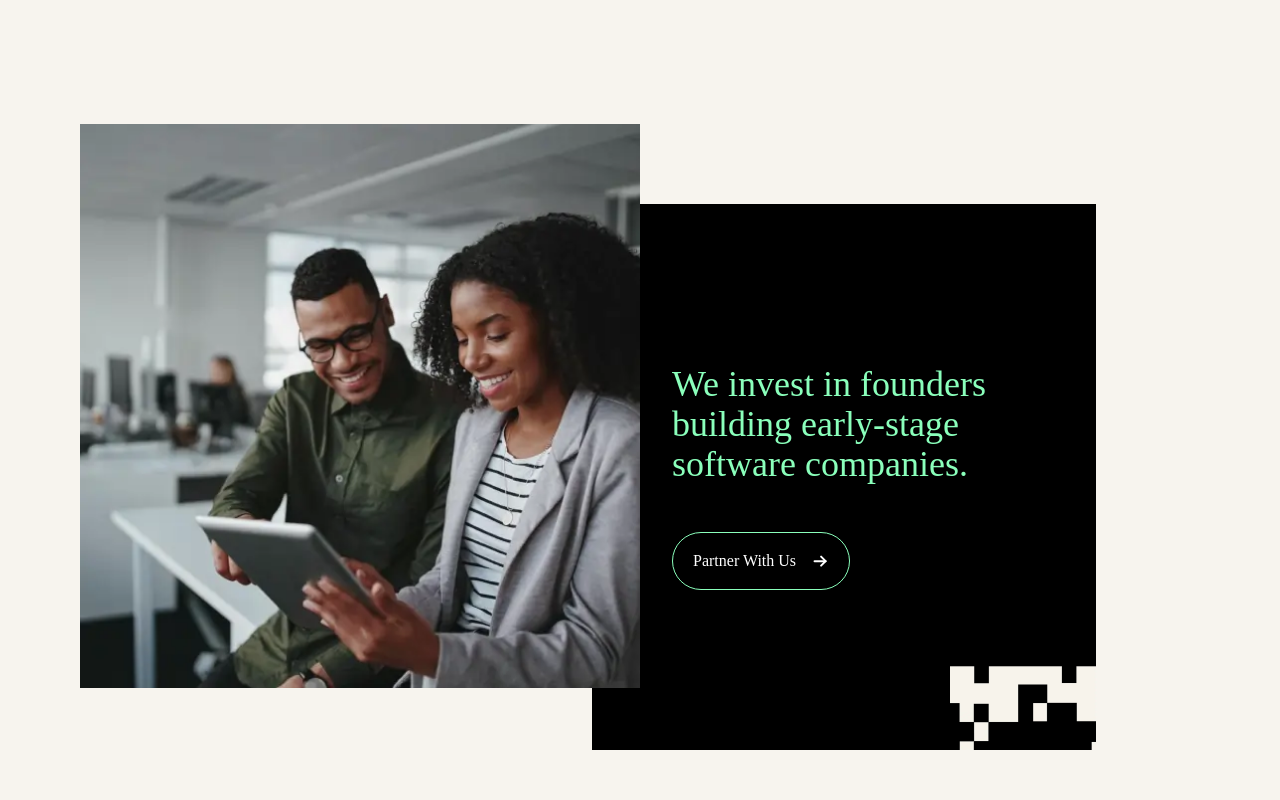
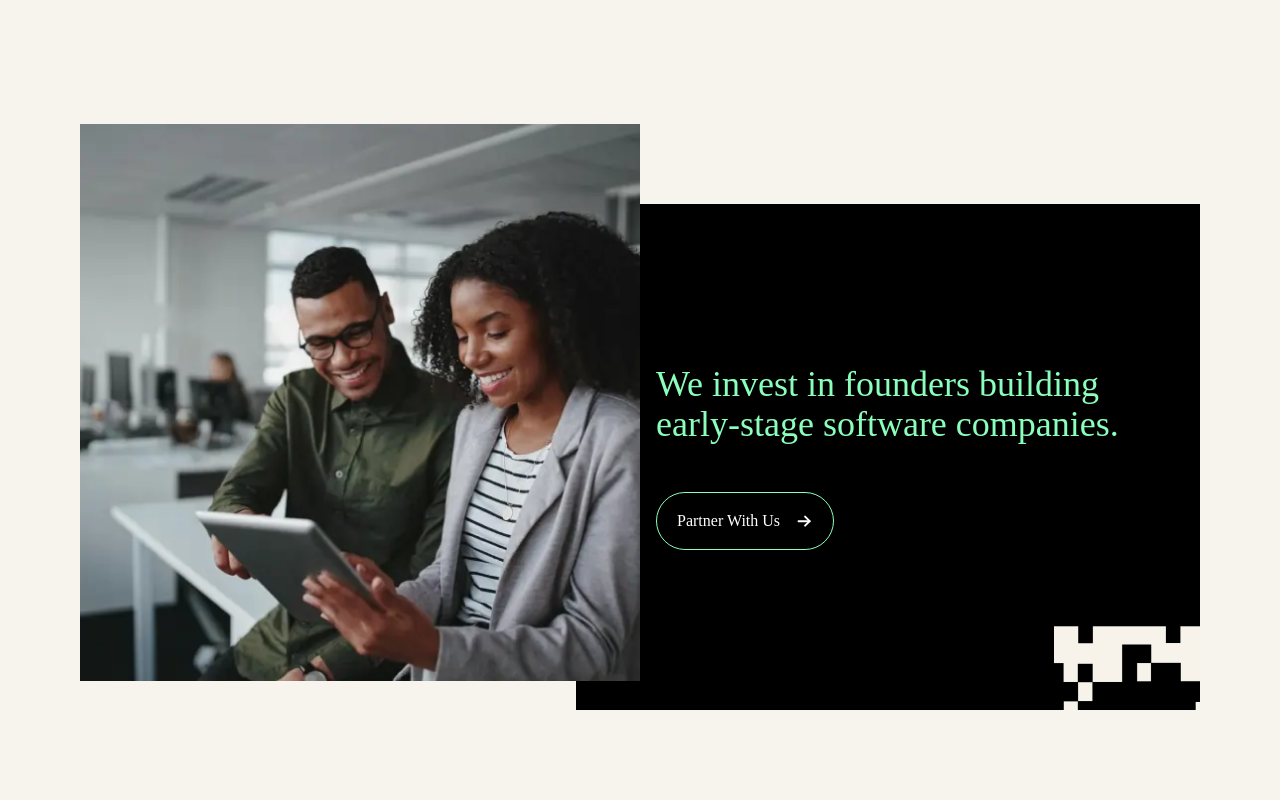
Before and after one commit to PhillipNzau/qbVentures-website, an Angular app: page /capital in a window 1280 px wide. Shown: the part 520-1320 px from the top of the page. Built offline with nearby package versions, Linux system fonts and the light colour scheme; a web font is replaced by a local one.

Commit message:
fixed capital section responisivenss

```diff
--- a/src/app/components/capital/capital.component.html
+++ b/src/app/components/capital/capital.component.html
@@ -19,22 +19,21 @@
 <!-- Capital -->
 <section
   id="capital"
-  class="md:h-[700px] my-12 md:my-20 w-screen gap-y-6 md:gap-y-0 md:py-16 px-0 md:px-10 lg:px-20"
+  class="lg:h-[700px] my-12 md:my-20 w-screen gap-y-6 md:gap-y-0 lg:py-16 px-0 md:px-10 lg:px-20"
 >
-  <div class="relative h-full w-full">
+  <div class="relative lg:max-w-[75rem] mx-auto">
     <!-- image -->
-    <div class="md:absolute top-0 flex justify-end h-auto md:w-1/2 md:z-10">
+    <div class="h-auto md:z-10 md:relative">
       <img
-        class="md:h-[564px] md:w-[560px]"
+        class="object-cover w-full lg:max-h-[564px] lg:max-w-[560px]"
         src="./assets/imgs/capital-1.webp"
         alt="image capital"
       />
     </div>
 
     <!-- text -->
-    <div class="md:absolute md:top-20 md:z-0 md:right-12 md:w-1/2">
     <div
-        class="relative lg:w-[90%] bg-primaryBlack px-12 md:px-20 py-20 md:py-40"
+      class="lg:absolute lg:top-20 lg:left-[31rem] z-0 lg:max-w-[694px] lg:max-h-[576px] bg-primaryBlack px-12 md:px-20 py-20 lg:py-40"
     >
       <p
         class="font-headingExtraBold text-lightGreen text-3xl md:text-4xl mb-12"
@@ -77,13 +76,12 @@
       />
     </div>
   </div>
-  </div>
 </section>
 
 <!-- Portfolio -->
 <section
   id="porfolio"
-  class="flex flex-col items-center gap-y-16 py-14 md:py-24 px-6 md:px-20 lg:px-48"
+  class="flex flex-col items-center gap-y-16 py-14 lg:py-24 px-6 md:px-20 lg:px-48"
 >
   <h1 class="uppercase text-center font-headingExtraBold text-3xl md:text-4xl">
     Capital portfolio
```
Lines whose indentation alone changed are shown as unchanged.
